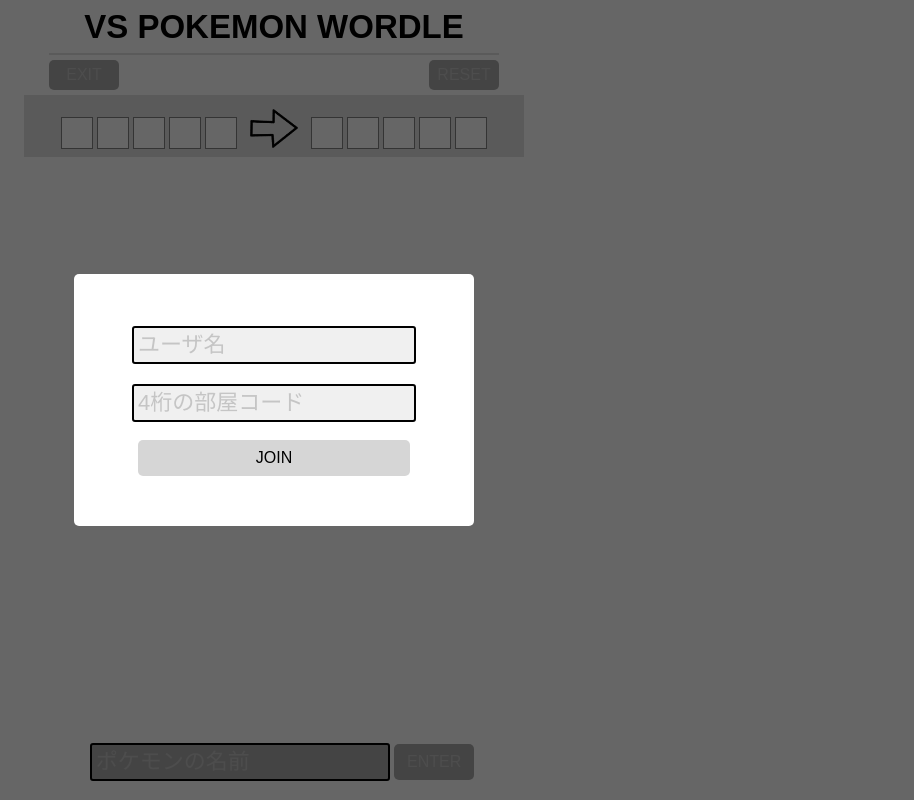
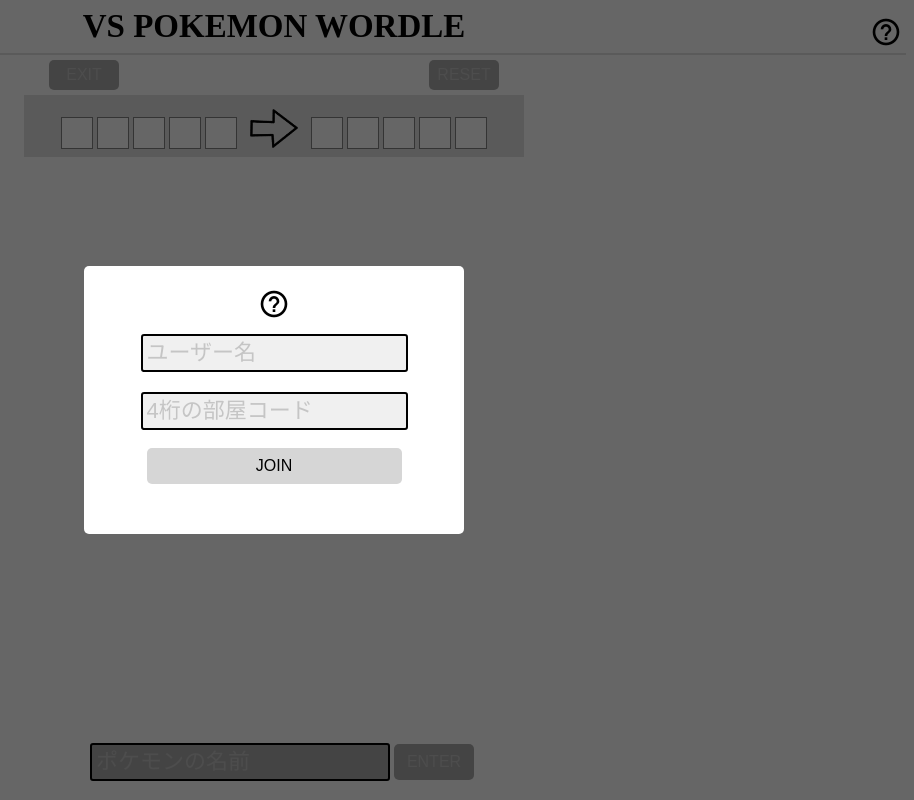
Before and after one commit to Yotty0404/VS_Pokemon_Wordle, a Flask app: page / in a window 1280 px wide. Shown: the whole page, without its empty margins (366-1280 px from the left). Run offline with Flask 2, Linux system fonts and the light colour scheme; some libraries are stand-ins or nearby versions.

Commit message:
how toを追加

```diff
--- a/static/css/style.css
+++ b/static/css/style.css
@@ -1,4 +1,4 @@
-html {
+﻿html {
     font-family: 'メイリオ', 'Meiryo', sans-serif;
 }
 
@@ -15,7 +15,7 @@
 
 #header {
     height: 45px;
-    width: 450px;
+    width: 100%;
     text-align: center;
     font-size: 33px;
     font-weight: 700;
@@ -39,6 +39,19 @@
         height: 30px;
         width: 70px;
     }
+
+#header_btn_help {
+    position: absolute;
+    right: 0;
+    font-size: 28px;
+    color: #000000;
+    border-radius: 50%;
+    border: none;
+    cursor: pointer;
+    transition: all .3s;
+    padding: 2px;
+    margin: 6px 10px 0px 0px;
+}
 
 .info {
     height: 20px;
@@ -100,7 +113,7 @@
 }
 
 .tile_disappear {
-    transform: rotate3d(-1, 0, 0, 100deg); /*奥行きをもたせて回転*/
+    transform: rotate3d(-1, 0, 0, 100deg);
     opacity: 0;
 }
 
@@ -174,7 +187,6 @@
     }
 
 #battle_start_container {
-    /*    position: fixed;*/
     position: absolute;
     display: flex;
     justify-content: space-around;
@@ -253,6 +265,10 @@
     text-shadow: 3px 3px 0 #4695B2 !important;
 }
 
+#login {
+    padding-top: 20px;
+}
+
 .modal_container {
     position: fixed;
     top: 0;
@@ -273,7 +289,8 @@
     background-color: white;
     border-radius: 5px;
     padding: 40px;
-    max-width: 70%;
+    max-width: 300px;
+    width: 70%;
     z-index: 120;
 }
 
@@ -282,7 +299,7 @@
     margin: 10px;
 }
 
-#gray_container {
+.gray_container {
     position: fixed;
     top: 0;
     right: 0;
@@ -338,9 +355,9 @@
     cursor: pointer;
     transition: all .3s;
     display: inline-block;
-    color: #ffffff; /* 文字の色 */
-    font-size: 16px; /* 文字のサイズ */
-    letter-spacing: 1px; /* 文字間 */
+    color: #ffffff;
+    font-size: 16px;
+    letter-spacing: 1px;
     text-shadow: 5px 5px 8px #999999, -5px 5px 8px #999999, 5px -5px 8px #999999, -5px -5px 8px #999999, 5px 0px 8px #999999, 0px 5px 8px #999999, -5px 0px 8px #999999, 0px -5px 8px #999999; /* 文字の影 */
 }
 
@@ -379,9 +396,90 @@
     color: rgb(6,199,85);
 }
 
+#help {
+    padding: 0px 0px 5px 0px;
+    max-height: 90%;
+    max-width: 420px;
+    width: 85%;
+}
+
+#help_header {
+    width: 100%;
+    display: flex;
+    align-items: center;
+    justify-content: center;
+    position: relative;
+}
+
+#help_header_title {
+    border-bottom: 2px solid rgb(225, 225, 225);
+    font-size: 21px;
+    font-weight: 700;
+    width: 95%;
+    text-align: center;
+    height: 28px;
+    margin-top: 6px;
+}
+
+#help_btn_close {
+    position: absolute;
+    right: 0;
+    font-size: 24px;
+    color: #000000;
+    border-radius: 50%;
+    border: none;
+    cursor: pointer;
+    transition: all .3s;
+    padding: 2px;
+    margin: 2px 4px 0px 0px;
+}
+
+    #help_btn_close:hover {
+        background-color: #DEDEDE;
+    }
+
+#help_body {
+    overflow-y: scroll;
+    -webkit-overflow-scrolling: touch;
+    width: 100%;
+    margin-top: 8px;
+}
+
+.btn_help {
+    font-size: 32px !important;
+    color: #000000;
+    border-radius: 50%;
+    border: none;
+    cursor: pointer;
+    transition: all .3s;
+    padding: 2px;
+}
+
+    .btn_help:hover {
+        background-color: #DEDEDE;
+    }
+
+.help_msg_subject {
+    font-size: 15px;
+    font-weight: 700;
+    margin-left: 10px;
+    margin: 12px 0px 0px 10px;
+}
+
+.help_msg {
+    font-size: 14px;
+    margin-left: 10px;
+}
+
 @media (max-width: 700px) {
     #header {
-        font-size: 26px;
+        font-size: 20px;
+        height: 26px;
+    }
+
+    #header_btn_help {
+        font-size: 24px !important;
+        margin: 0px 6px 0px 0px;
     }
 
     #btn {
@@ -430,4 +528,9 @@
     #txt_poke_name {
         width: 250px;
     }
+
+    #help_header_title {
+        font-size: 19px;
+        height: 26px;
+    }
 }
--- a/static/js/script.js
+++ b/static/js/script.js
@@ -368,6 +368,16 @@
     document.location.href = 'https://www.vs-pokemon-wordle.com/';
 });
 
+//?ボタンクリック
+$(document).on('click', '.btn_help', function () {
+    $('#help_container').removeClass('transparent');
+});
+
+//×ボタンクリック
+$(document).on('click', '#help_btn_close', function () {
+    $('#help_container').addClass('transparent');
+});
+
 async function reset_row() {
     for (var i = 0; i < 5; ++i) {
         reset_tile($($('#answer_l').children()[i]))
--- a/templates/home.html
+++ b/templates/home.html
@@ -32,17 +32,16 @@
 
     <!-- Global site tag (gtag.js) - Google Analytics -->
     <script async src="https://www.googletagmanager.com/gtag/js?id=G-KP8MHDTX4E"></script>
-    <script>
-        window.dataLayer = window.dataLayer || [];
+    <script>window.dataLayer = window.dataLayer || [];
         function gtag() { dataLayer.push(arguments); }
         gtag('js', new Date());
 
-        gtag('config', 'G-KP8MHDTX4E');
-    </script>
+        gtag('config', 'G-KP8MHDTX4E');</script>
 </head>
 <body>
     <div id="header_container">
         <div id="header">VS POKEMON WORDLE</div>
+        <div id="header_btn_help" class="material-icons-outlined btn_help">help_outline</div>
     </div>
     <div id="header_container2">
         <div id="header_container2-2">
@@ -50,18 +49,19 @@
             <div id="room_info_container">
                 <p id="room_info" class="info"></p>
                 <a id="twitter" class="fa-brands fa-twitter-square snsicon collapse" href="https://twitter.com/intent/tweet?text=部屋コード%0a{room_code}%0a%0ahttps://www.vs-pokemon-wordle.com/?room_code={room_code}%0a%0a&hashtags=VsPokemonWordle" onClick="window.open(encodeURI(decodeURI(this.href)), 'tweetwindow', 'width=650, height=470, personalbar=0, toolbar=0, scrollbars=1, sizable=1'); return false;" rel="nofollow"></a>
-                <a id="line" class="fa-brands fa-line snsicon collapse" href="http://line.me/R/msg/text/?部屋コード%0a{room_code}%0a%0ahttps://www.vs-pokemon-wordle.com/?room_code={room_code}"></a>
+                <a id="line" class="fa-brands fa-line snsicon collapse" href="http://line.me/R/msg/text/?部屋コード%0a{room_code}%0a%0ahttps://www.vs-pokemon-wordle.com/?room_code={room_code}" target="_blank" rel="noopener noreferrer"></a>
             </div>
             <input id="btn_reset" type="button" value="RESET" class="btn" disabled="disabled">
         </div>
     </div>
 
     <div id="login_container" class="modal_container">
-        <div id="gray_container">
+        <div class="gray_container">
         </div>
 
         <div id="login" class="modal">
-            <input id="txt_user_name" class="textbox login_obj" type="text" name="user_name" placeholder="ユーザ名" maxlength="8" />
+            <div id="login_btn_help" class="material-icons-outlined btn_help">help_outline</div>
+            <input id="txt_user_name" class="textbox login_obj" type="text" name="user_name" placeholder="ユーザー名" maxlength="8" />
             <input id="txt_room_code" class="textbox login_obj" type="number" name="room_code" placeholder="4桁の部屋コード" oninput="slice_max_length(this, 4)" pattern="\d*" value={{ room_code }}>
             <input id="btn_join" type="submit" value="JOIN" class="btn login_obj">
         </div>
@@ -118,7 +118,7 @@
     </div>
 
     <div id="opponent_exit_container" class="modal_container transparent">
-        <div id="gray_container">
+        <div class="gray_container">
         </div>
 
         <div id="opponent_exit" class="modal">
@@ -126,5 +126,38 @@
             <input id="btn_opponent_exit" type="submit" value="OK" class="btn login_obj">
         </div>
     </div>
+
+
+    <div id="help_container" class="modal_container transparent">
+        <div class="gray_container">
+        </div>
+
+        <div id="help" class="modal">
+            <div id="help_header">
+                <div id="help_btn_close" class="material-icons-outlined">close</div>
+                <div id="help_header_title">HOW TO PLAY</div>
+            </div>
+            <div id="help_body">
+                <div class="help_msg">相手のポケモンを当てる対戦型Wordleです。</div>
+
+                <div class="help_msg_subject">ログインの仕方</div>
+                <div class="help_msg">好きな「ユーザー名」と「4桁の部屋コード」を入力</div>
+                <div class="help_msg">ログイン後、「Twitter」または「LINE」で知り合いに部屋コードを共有</div>
+
+                <div class="help_msg_subject">ポケモンを決める</div>
+                <div class="help_msg">まずは相手に当てさせる5文字のポケモンを決めよう</div>
+                <div class="help_msg">第8世代(剣盾)のポケモンまで対応</div>
+                <div class="help_msg">2人がポケモンを決めたら対戦開始！</div>
+
+                <div class="help_msg_subject">勝敗の決め方</div>
+                <div class="help_msg">先に相手のポケモンを当てたほうが勝ち</div>
+                <div class="help_msg">先攻プレイヤーがポケモンを正解しても、同じターンで後攻プレイヤーも正解すれば引き分け</div>
+
+                <div class="help_msg_subject">お問い合わせ</div>
+                <a class="help_msg" href="https://twitter.com/YottyPG" target="_blank" rel="noopener noreferrer">@YottyPG</a>
+                <div class="help_msg">要望やバグ報告などあれば、こちらのTwitterアカウントまでお気軽にご連絡ください。</div>
+            </div>
+        </div>
+    </div>
 </body>
 </html>
```
